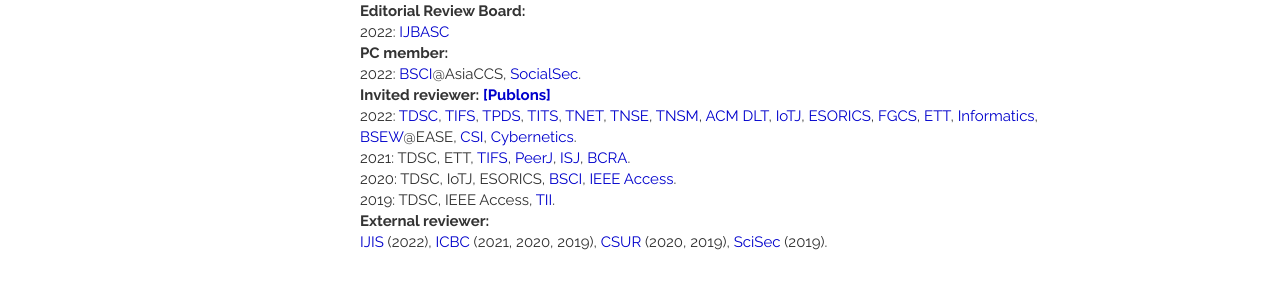
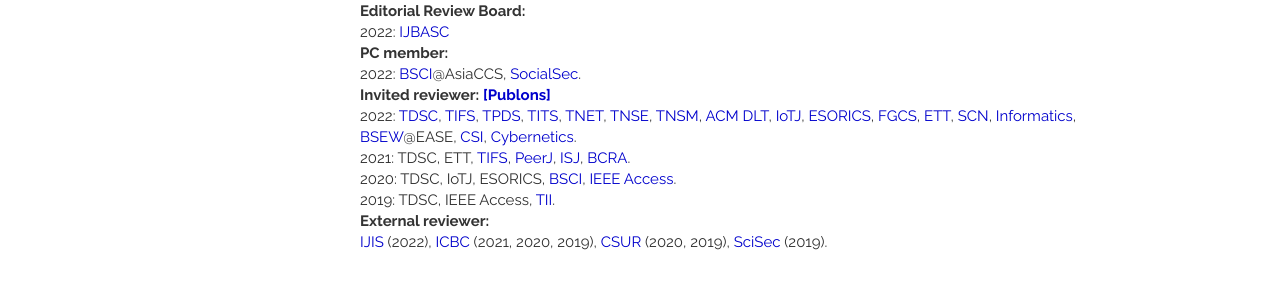
Before and after one commit to AaronWang-git/qinwang-git.github.io, a Jekyll site: the page built from index.html, in a window 1280 px wide and 900 px high, scrolled down 2458 px. Shown: the part 171-466 px from the top of the window. Built offline with Jekyll 4.4.1, drawn with Linux system fonts in a browser that asks for light colours; nearby versions of some CDN libraries; a script that is not in the unit is left out; the list of posts is cut into pages by our own code.

Commit message:
Update service.html

```diff
--- a/_includes/service.html
+++ b/_includes/service.html
@@ -58,6 +58,7 @@
               <a href="https://esorics2022.compute.dtu.dk/" target="_blank">ESORICS</a></strong>,
               <a href="https://www.sciencedirect.com/journal/future-generation-computer-systems" target="_blank">FGCS</a></strong>,
               <a href="https://onlinelibrary.wiley.com/journal/21613915" target="_blank">ETT</a></strong>,
+              <a href="https://www.hindawi.com/journals/scn/" target="_blank">SCN</a></strong>,
               <a href="https://www.mdpi.com/journal/informatics/sections/Digital_Humanities" target="_blank">Informatics</a></strong>,
               <a href="https://conf.researchr.org/home/ease-2022/bsews-2022#Call-for-Papers" target="_blank">BSEW</a></strong>@EASE,
               <a href="https://www.journals.elsevier.com/computer-standards-and-interfaces" target="_blank">CSI</a></strong>,
```
